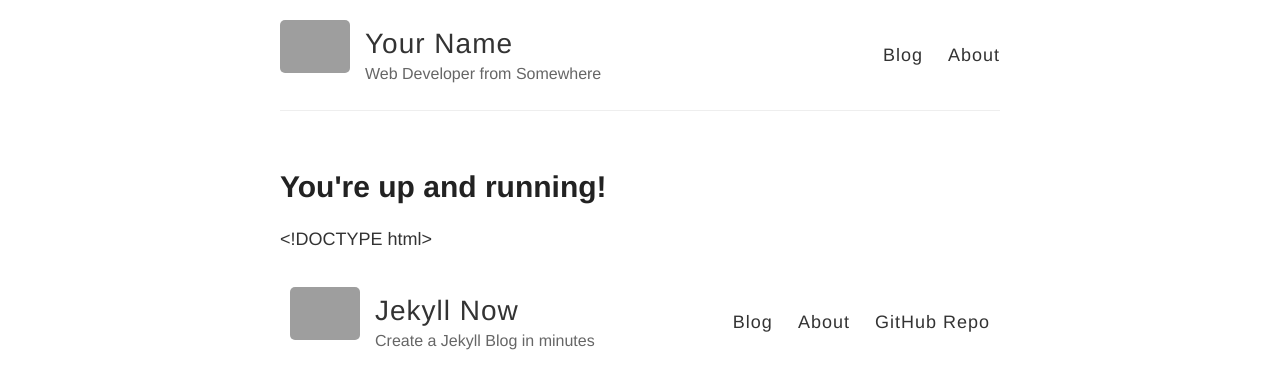
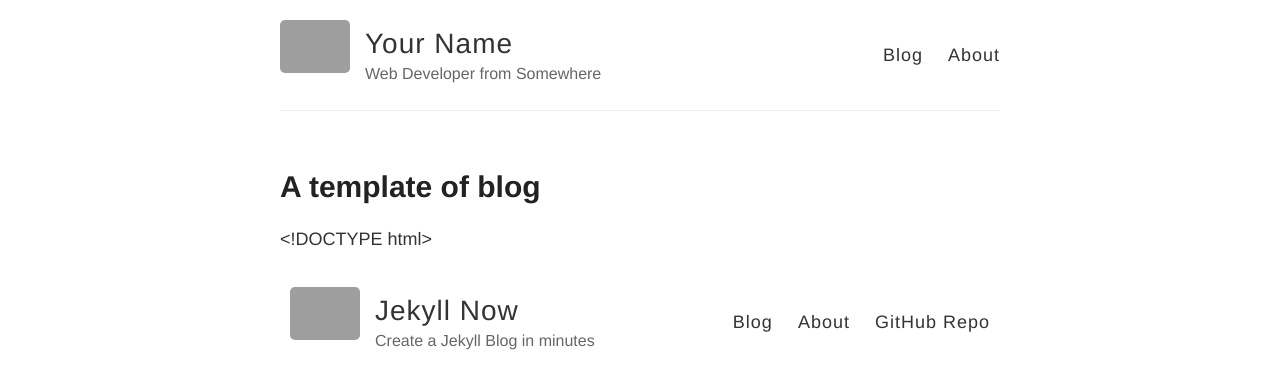
Before and after one commit to semondavid/semondavid.github.io, a Jekyll site: the page built from _posts/2019-3-16-template.md, in a window 1280 px wide. Shown: the top 365 px of the page. Built offline with Jekyll 4.4.1, drawn with Linux system fonts in a browser that asks for light colours; grey boxes are pictures that could not be loaded.

Commit message:
change of tem
33

```diff
--- a/_posts/2019-3-16-template.md
+++ b/_posts/2019-3-16-template.md
@@ -1,6 +1,6 @@
 ---
 layout: post
-title: You're up and running!
+title: A template of blog
 ---
 
 <!DOCTYPE html>
```
